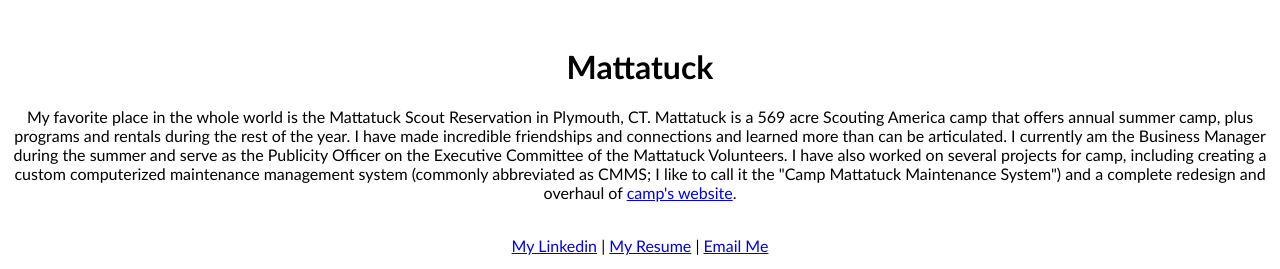
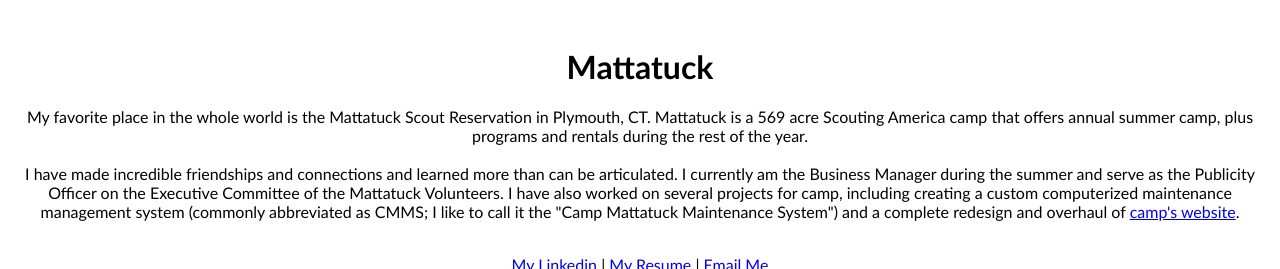
Before and after one commit to jt-pl/jt-pl.github.io, a Jekyll site: the page camp.html, which Jekyll copies as it is, in a window 1280 px wide, cut to the strip 0-269 px from the top of the page. Built offline with Jekyll 4.4.1, drawn with Linux system fonts in a browser that asks for light colours.

Commit message:
Update camp.html

```diff
--- a/camp.html
+++ b/camp.html
@@ -17,7 +17,7 @@
 <center><div class="header">
   <h1><br>Mattatuck</h1>
 </div></center>
-<p align="center">My favorite place in the whole world is the Mattatuck Scout Reservation in Plymouth, CT. Mattatuck is a 569 acre Scouting America camp that offers annual summer camp, plus programs and rentals during the rest of the year. I have made incredible friendships and connections and learned more than can be articulated. I currently am the Business Manager during the summer and serve as the Publicity Officer on the Executive Committee of the Mattatuck Volunteers. I have also worked on several projects for camp, including creating a custom computerized maintenance management system (commonly abbreviated as CMMS; I like to call it the "Camp Mattatuck Maintenance System") and a complete redesign and overhaul of <a href="campmattatuck.org" target="_blank">camp's website</a>.</p>
+<p align="center">My favorite place in the whole world is the Mattatuck Scout Reservation in Plymouth, CT. Mattatuck is a 569 acre Scouting America camp that offers annual summer camp, plus programs and rentals during the rest of the year.<br><br>I have made incredible friendships and connections and learned more than can be articulated. I currently am the Business Manager during the summer and serve as the Publicity Officer on the Executive Committee of the Mattatuck Volunteers. I have also worked on several projects for camp, including creating a custom computerized maintenance management system (commonly abbreviated as CMMS; I like to call it the "Camp Mattatuck Maintenance System") and a complete redesign and overhaul of <a href="campmattatuck.org" target="_blank">camp's website</a>.</p>
 
 <br>
 
```
